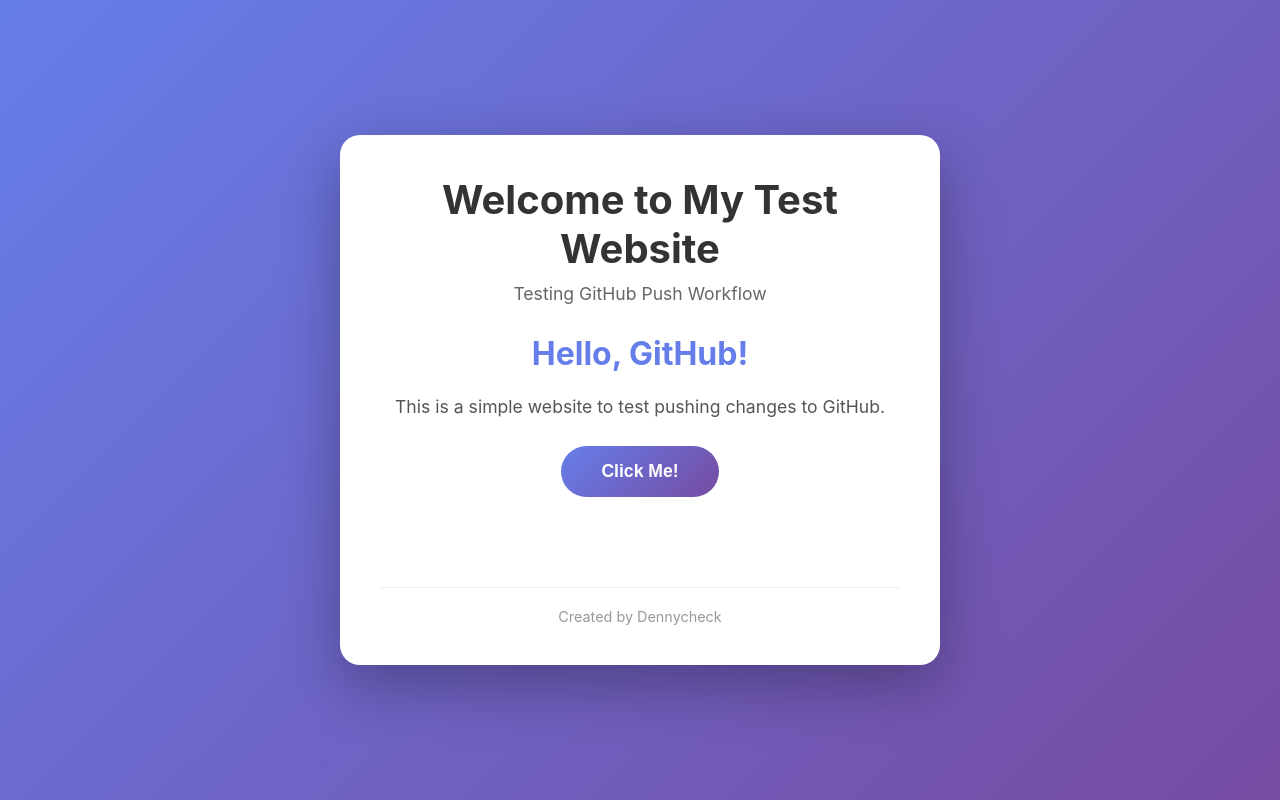
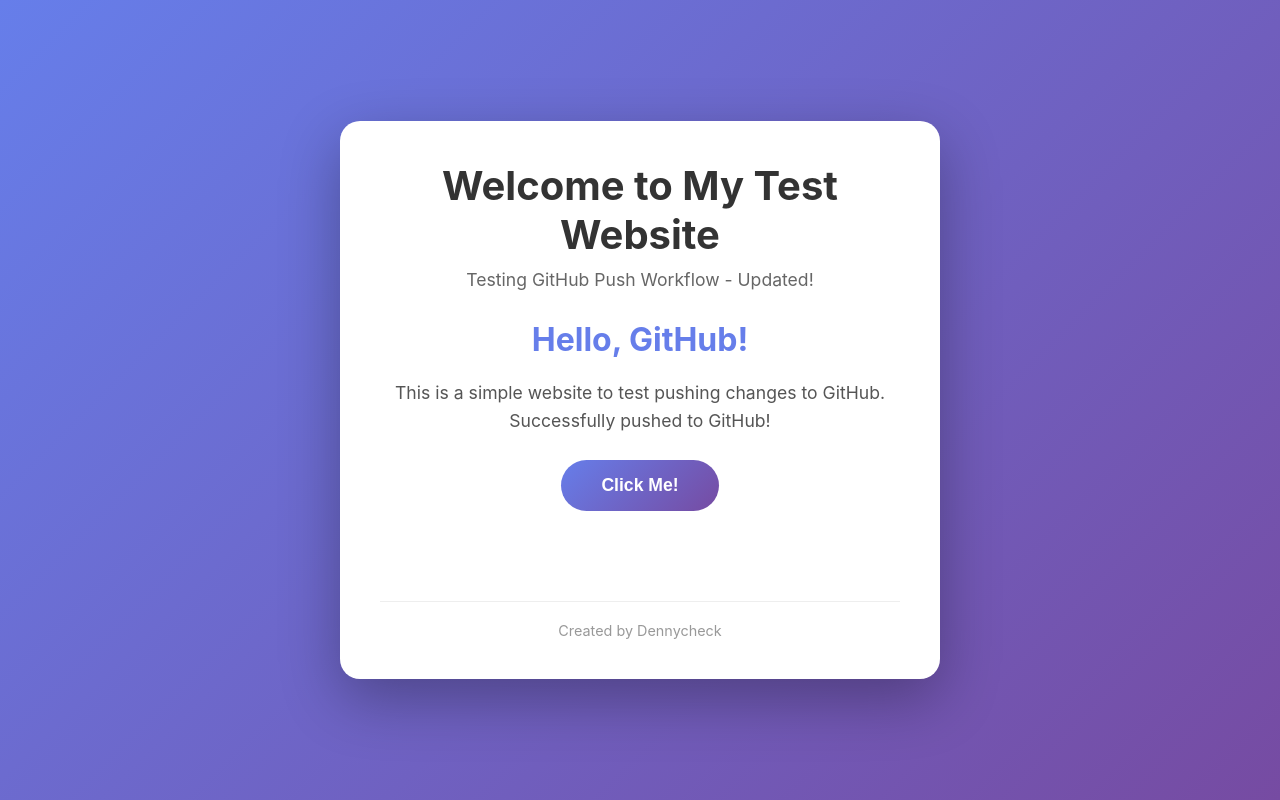
Before and after one commit to dennycheck/github-connection-test, a plain HTML site: page index.html in a window 1280 px wide. Drawn offline with Linux system fonts and the light colour scheme.

Commit message:
Update website with success message

```diff
--- a/index.html
+++ b/index.html
@@ -10,13 +10,13 @@
     <div class="container">
         <header>
             <h1>Welcome to My Test Website</h1>
-            <p class="subtitle">Testing GitHub Push Workflow</p>
+            <p class="subtitle">Testing GitHub Push Workflow - Updated!</p>
         </header>
 
         <main>
             <section class="content">
                 <h2>Hello, GitHub!</h2>
-                <p>This is a simple website to test pushing changes to GitHub.</p>
+                <p>This is a simple website to test pushing changes to GitHub. Successfully pushed to GitHub!</p>
                 <button id="clickButton" class="btn">Click Me!</button>
                 <p id="message" class="message"></p>
             </section>
```
